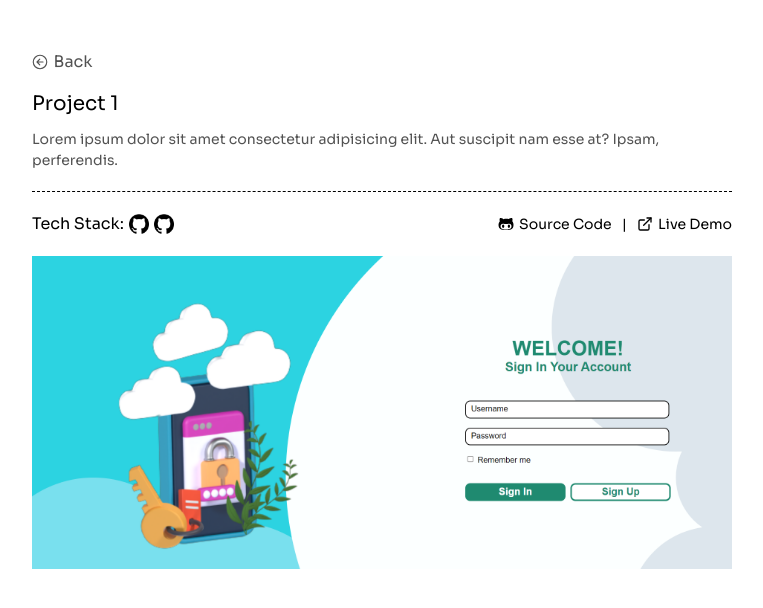
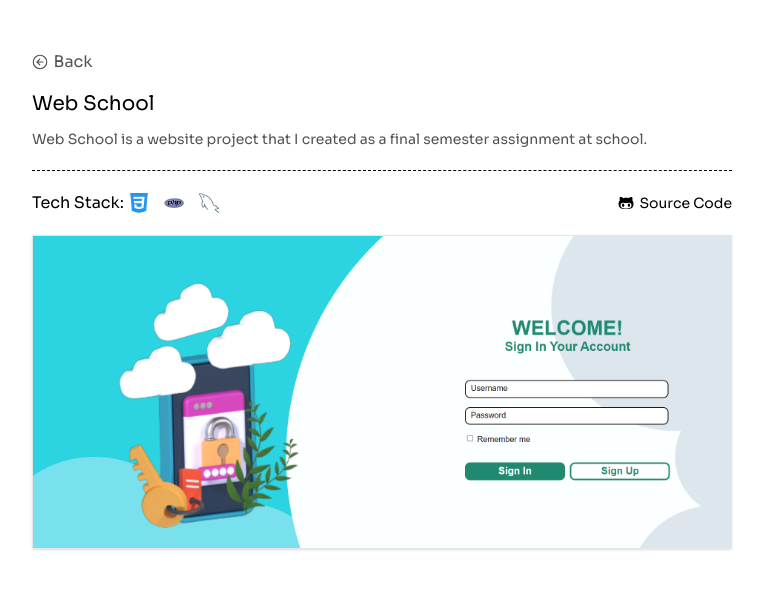
Before and after one commit to Muhammad-Khairul-Kholqi/MyPortfolio, a React (Vite) app: page /project/1 in a window 1280 px wide. Shown: the top 608 px of the page, without its empty margins (258-1021 px from the left). Built offline with nearby package versions, Linux system fonts and the light colour scheme.

Commit message:
add project content

```diff
--- a/src/Page/AboutMe/education.jsx
+++ b/src/Page/AboutMe/education.jsx
@@ -20,7 +20,7 @@ const educationData = [
     {
         logo: LogoSmk,
         school: "SMK Wikrama Bogor",
-        duration: "2022 - 2022",
+        duration: "2022 - 2025",
         location: "Bogor, West Java"
     }
 ];
--- a/src/Page/Project/project.jsx
+++ b/src/Page/Project/project.jsx
@@ -2,35 +2,132 @@ import React, { useEffect, useState } from 'react';
 import CardProject from "./cardProject";
 
 import schoolImage from '../../Assets/project/school.png';
-import githubImage from '../../Assets/skills/github.png';
+import OnlineShop from '../../Assets/project/shop.png';
+import GcTools from '../../Assets/project/gc.png';
+import Chiken from '../../Assets/project/chiken.png';
+import Apotek from '../../Assets/project/apotek.png';
+import Agenda from '../../Assets/project/agenda.png';
+import Box from '../../Assets/project/box-styler.png';
+
+import Css from '../../Assets/skills/css.png';
+import Php from '../../Assets/skills/php.png';
+import Mysql from '../../Assets/skills/mysql.png';
+import Js from '../../Assets/skills/js.png';
+import Tailwind from '../../Assets/skills/tailwind.png';
+import ReactJs from '../../Assets/skills/react.png';
+import Express from '../../Assets/skills/express.png';
+import Vue from '../../Assets/skills/vue.png';
+import Laravel from '../../Assets/skills/laravel.png';
+import Bootstrap from '../../Assets/skills/bootstrap.png';
+import Html from '../../Assets/skills/html.png';
 
 const projectsData = [
   {
     id: 1,
-    title: "Project 1",
-    description: "Lorem ipsum dolor sit amet consectetur adipisicing elit. Aut suscipit nam esse at? Ipsam, perferendis.",
+    title: "Web School",
+    description: "Web School is a website project that I created as a final semester assignment at school.",
     image: schoolImage,
-    technology: ["React", "Node.js"],
-    github: "https://github.com/user/project1",
-    demo: "https://project1.demo",
+    technology: ["CSS", "PHP", "MySQL"],
+    github: "https://github.com/Muhammad-Khairul-Kholqi/WebsiteSchool",
+    demo: "",
     techImages: [
-      githubImage,
-      githubImage
+      Css,
+      Php,
+      Mysql
     ]
   },
+
   {
     id: 2,
-    title: "Project 2",
-    description: "Lorem ipsum dolor sit amet consectetur adipisicing elit. Aut suscipit nam esse at? Ipsam, perferendis.",
-    image: schoolImage,
-    technology: ["Vue", "Firebase"],
-    github: "https://github.com/user/project2",
-    demo: "https://project2.demo",
+    title: "Shop Urban Outfitters",
+    description: "Shop Urban Outfitters is a simple online shop website.",
+    image: OnlineShop,
+    technology: ["CSS", "PHP", "MySQL", "Js"],
+    github: "https://github.com/Muhammad-Khairul-Kholqi/Shop-Urban",
+    demo: "",
     techImages: [
-      githubImage,
-      githubImage
+      Css,
+      Php,
+      Mysql,
+      Js
     ]
-  }
+  },
+
+  {
+    id: 3,
+    title: "GC Tools",
+    description: "GC Tools is a website designed to make it easier for the frontend to develop its website.",
+    image: GcTools,
+    technology: ["Tailwind", "React Js", "MySQL", "Express Js"],
+    github: "https://github.com/Muhammad-Khairul-Kholqi/ApkTools",
+    demo: "https://gc-tools.vercel.app/",
+    techImages: [
+      Tailwind,
+      ReactJs,
+      Mysql,
+      Express
+    ]
+  },
+
+  {
+    id: 4,
+    title: "Waroeng Sawaregna",
+    description: "Waroeng Sawargena is an online food website that I created when learning Vue JS.",
+    image: Chiken,
+    technology: ["Vue Js", "Css", "Laravel"],
+    github: "https://github.com/Muhammad-Khairul-Kholqi/WaroengSawaregnaVue",
+    demo: "",
+    techImages: [
+      Vue,
+      Css,
+      Laravel
+    ]
+  },
+
+  {
+    id: 5,
+    title: "Apotek App",
+    description: "Aptek App is a medication management website that I created when learning Laravel.",
+    image: Apotek,
+    technology: ["Laravel", "Bootstrap", "MySQL"],
+    github: "https://github.com/Muhammad-Khairul-Kholqi/ApotekApp",
+    demo: "",
+    techImages: [
+      Laravel,
+      Bootstrap,
+      Mysql
+    ]
+  },
+
+  {
+    id: 6,
+    title: "Daily Agenda",
+    description: "Daily Agenda is a daily agenda website created to organize schedules so that they are organized.",
+    image: Agenda,
+    technology: ["Php", "Css", "MySQL"],
+    github: "https://github.com/Muhammad-Khairul-Kholqi/Agenda-Harian",
+    demo: "",
+    techImages: [
+      Php,
+      Css,
+      Mysql
+    ]
+  },
+
+  {
+    id: 7,
+    title: "Dynamic Box Styler",
+    description: "Dynamic Box Styler is a project created using DOM Js to make it easier to create a box.",
+    image: Box,
+    technology: ["Js", "HTML", "CSS"],
+    github: "https://github.com/Muhammad-Khairul-Kholqi/DynamicBoxStyler",
+    demo: "",
+    techImages: [
+      Js,
+      Html,
+      Css
+    ]
+  },
 ];
 
 const Project = () => {
--- a/src/Page/Project/projectDetail.jsx
+++ b/src/Page/Project/projectDetail.jsx
@@ -8,37 +8,133 @@ import { FaGithubAlt } from "react-icons/fa";
 import { FiExternalLink } from "react-icons/fi";
 
 import schoolImage from '../../Assets/project/school.png';
-import githubImage from '../../Assets/skills/github.png';
+import OnlineShop from '../../Assets/project/shop.png';
+import GcTools from '../../Assets/project/gc.png';
+import Chiken from '../../Assets/project/chiken.png';
+import Apotek from '../../Assets/project/apotek.png';
+import Agenda from '../../Assets/project/agenda.png';
+import Box from '../../Assets/project/box-styler.png';
+
+import Css from '../../Assets/skills/css.png';
+import Php from '../../Assets/skills/php.png';
+import Mysql from '../../Assets/skills/mysql.png';
+import Js from '../../Assets/skills/js.png';
+import Tailwind from '../../Assets/skills/tailwind.png';
+import ReactJs from '../../Assets/skills/react.png';
+import Express from '../../Assets/skills/express.png';
+import Vue from '../../Assets/skills/vue.png';
+import Laravel from '../../Assets/skills/laravel.png';
+import Bootstrap from '../../Assets/skills/bootstrap.png';
+import Html from '../../Assets/skills/html.png';
 
 const projectsData = [
   {
     id: 1,
-    title: "Project 1",
-    description: "Lorem ipsum dolor sit amet consectetur adipisicing elit. Aut suscipit nam esse at? Ipsam, perferendis.",
+    title: "Web School",
+    description: "Web School is a website project that I created as a final semester assignment at school.",
     image: schoolImage,
-    technology: ["React", "Node.js"],
-    github: "https://github.com/user/project1",
-    demo: "https://project1.demo",
+    technology: ["CSS", "PHP", "MySQL"],
+    github: "https://github.com/Muhammad-Khairul-Kholqi/WebsiteSchool",
+    demo: "",
     techImages: [
-      githubImage,
-      githubImage
+      Css,
+      Php,
+      Mysql
     ]
   },
+
   {
     id: 2,
-    title: "Project 2",
-    description: "Lorem ipsum dolor sit amet consectetur adipisicing elit. Aut suscipit nam esse at? Ipsam, perferendis.",
-    image: schoolImage,
-    technology: ["Vue", "Firebase"],
-    github: "https://github.com/user/project2",
+    title: "Shop Urban Outfitters",
+    description: "Shop Urban Outfitters is a simple online shop website.",
+    image: OnlineShop,
+    technology: ["CSS", "PHP", "MySQL", "Js"],
+    github: "https://github.com/Muhammad-Khairul-Kholqi/Shop-Urban",
     demo: "",
     techImages: [
-      githubImage,
-      githubImage
+      Css,
+      Php,
+      Mysql,
+      Js
     ]
-  }
+  },
+
+  {
+    id: 3,
+    title: "GC Tools",
+    description: "GC Tools is a website designed to make it easier for the frontend to develop its website.",
+    image: GcTools,
+    technology: ["Tailwind", "React Js", "MySQL", "Express Js"],
+    github: "https://github.com/Muhammad-Khairul-Kholqi/ApkTools",
+    demo: "https://gc-tools.vercel.app/",
+    techImages: [
+      Tailwind,
+      ReactJs,
+      Mysql,
+      Express
+    ]
+  },
+
+  {
+    id: 4,
+    title: "Waroeng Sawaregna",
+    description: "Waroeng Sawargena is an online food website that I created when learning Vue JS.",
+    image: Chiken,
+    technology: ["Vue Js", "Css", "Laravel"],
+    github: "https://github.com/Muhammad-Khairul-Kholqi/WaroengSawaregnaVue",
+    demo: "",
+    techImages: [
+      Vue,
+      Css,
+      Laravel
+    ]
+  },
+
+  {
+    id: 5,
+    title: "Apotek App",
+    description: "Aptek App is a medication management website that I created when learning Laravel.",
+    image: Apotek,
+    technology: ["Laravel", "Bootstrap", "MySQL"],
+    github: "https://github.com/Muhammad-Khairul-Kholqi/ApotekApp",
+    demo: "",
+    techImages: [
+      Laravel,
+      Bootstrap,
+      Mysql
+    ]
+  },
+
+  {
+    id: 6,
+    title: "Daily Agenda",
+    description: "Daily Agenda is a daily agenda website created to organize schedules so that they are organized.",
+    image: Agenda,
+    technology: ["Php", "Css", "MySQL"],
+    github: "https://github.com/Muhammad-Khairul-Kholqi/Agenda-Harian",
+    demo: "",
+    techImages: [
+      Php,
+      Css,
+      Mysql
+    ]
+  },
+
+  {
+    id: 7,
+    title: "Dynamic Box Styler",
+    description: "Dynamic Box Styler is a project created using DOM Js to make it easier to create a box.",
+    image: Box,
+    technology: ["Js", "HTML", "CSS"],
+    github: "https://github.com/Muhammad-Khairul-Kholqi/DynamicBoxStyler",
+    demo: "",
+    techImages: [
+      Js,
+      Html,
+      Css
+    ]
+  },
 ];
-
 const ProjectDetail = () => {
   AOS.init();
   const { id } = useParams();
@@ -81,7 +177,7 @@ const ProjectDetail = () => {
               <div>
                 <p>Tech Stack:</p>
               </div>
-              <div className="tech-images flex items-center gap-[5px]">
+              <div className="tech-images flex items-center gap-[15px]">
                 {project.techImages.map((image, index) => (
                   <img
                     className="w-[20px]"
@@ -116,7 +212,7 @@ const ProjectDetail = () => {
 
         <div className="flex justify-center mt-[20px]">
           <img
-            className="max-w-[700px] w-full"
+            className="max-w-[700px] w-full shadow border"
             src={project.image}
           />
         </div>
--- a/src/Template/sidebar.jsx
+++ b/src/Template/sidebar.jsx
@@ -75,56 +75,54 @@ const Sidebar = () => {
 
             <div className="menu-sidebar flex flex-col items-start mt-[20px]">
                 <Link to="/" className="w-full">
-                    <div className={`flex items-center gap-5 hover:bg-[#E5E5E5] hover:scale-105 duration-500 py-2 px-3 rounded-[5px] ${location.pathname === '/' ? 'bg-[#E5E5E5] text-black' : ''}`}>
+                    <div className={`flex items-center gap-5 hover:bg-[#F5F5F5] hover:scale-105 duration-500 py-2 px-3 rounded-[5px] ${location.pathname === '/' ? 'bg-[#F5F5F5] text-black' : ''}`}>
                         <BiHomeSmile className="icon-menu text-[18px]" />
                         <p className="text-menu text-[15px]">Home</p>
                     </div>
                 </Link>
 
                 <Link to="/aboutme" className="w-full mt-[10px]">
-                    <div className={`flex items-center gap-5 hover:bg-[#E5E5E5] hover:scale-105 duration-500 py-2 px-3 rounded-[5px] ${location.pathname === '/aboutme' ? 'bg-[#E5E5E5] text-black' : ''}`}>
+                    <div className={`flex items-center gap-5 hover:bg-[#F5F5F5] hover:scale-105 duration-500 py-2 px-3 rounded-[5px] ${location.pathname === '/aboutme' ? 'bg-[#F5F5F5] text-black' : ''}`}>
                         <LuLeaf className="icon-menu text-[18px]" />
                         <p className="text-menu text-[15px]">About</p>
                     </div>
                 </Link>
 
                 <Link to="/dashboard" className="w-full mt-[10px]">
-                    <div className={`flex items-center gap-5 hover:bg-[#E5E5E5] hover:scale-105 duration-500 py-2 px-3 rounded-[5px] ${location.pathname === '/dashboard' ? 'bg-[#E5E5E5] text-black' : ''}`}>
+                    <div className={`flex items-center gap-5 hover:bg-[#F5F5F5] hover:scale-105 duration-500 py-2 px-3 rounded-[5px] ${location.pathname === '/dashboard' ? 'bg-[#F5F5F5] text-black' : ''}`}>
                         <TbLayoutDashboard className="icon-menu text-[18px]" />
                         <p className="text-menu text-[15px]">Dashboard</p>
                     </div>
                 </Link>
 
                 <Link to="/roadmap" className="w-full mt-[10px]">
-                    <div className={`flex items-center gap-5 hover:bg-[#E5E5E5] hover:scale-105 duration-500 py-2 px-3 rounded-[5px] ${location.pathname === '/roadmap' ? 'bg-[#E5E5E5] text-black' : ''}`}>
+                    <div className={`flex items-center gap-5 hover:bg-[#F5F5F5] hover:scale-105 duration-500 py-2 px-3 rounded-[5px] ${location.pathname === '/roadmap' ? 'bg-[#F5F5F5] text-black' : ''}`}>
                         <TbRouteSquare className="icon-menu text-[18px]" />
                         <p className="text-menu text-[15px]">Roadmap</p>
                     </div>
                 </Link>
 
                 <Link to="/project" className="w-full mt-[10px]">
-                    <div className={`flex items-center gap-5 hover:bg-[#E5E5E5] hover:scale-105 duration-500 py-2 px-3 rounded-[5px] ${location.pathname === '/project' ? 'bg-[#E5E5E5] text-black' : ''}`}>
+                    <div className={`flex items-center gap-5 hover:bg-[#F5F5F5] hover:scale-105 duration-500 py-2 px-3 rounded-[5px] ${location.pathname === '/project' ? 'bg-[#F5F5F5] text-black' : ''}`}>
                         <LiaBoxSolid className="icon-menu text-[18px]" />
                         <p className="text-menu text-[15px]">Project</p>
                     </div>
                 </Link>
 
                 <Link to="/blog" className="w-full mt-[10px]">
-                    <div className={`flex items-center gap-5 hover:bg-[#E5E5E5] hover:scale-105 duration-500 py-2 px-3 rounded-[5px] ${location.pathname === '/blog' ? 'bg-[#E5E5E5] text-black' : ''}`}>
+                    <div className={`flex items-center gap-5 hover:bg-[#F5F5F5] hover:scale-105 duration-500 py-2 px-3 rounded-[5px] ${location.pathname === '/blog' ? 'bg-[#F5F5F5] text-black' : ''}`}>
                         <TbPencilMinus className="icon-menu text-[18px]" />
                         <p className="text-menu text-[15px]">Blogs</p>
                     </div>
                 </Link>
 
                 <Link to="/contact" className="w-full mt-[10px]">
-                    <div className={`flex items-center gap-5 hover:bg-[#E5E5E5] hover:scale-105 duration-500 py-2 px-3 rounded-[5px] ${location.pathname === '/contact' ? 'bg-[#E5E5E5] text-black' : ''}`}>
+                    <div className={`flex items-center gap-5 hover:bg-[#F5F5F5] hover:scale-105 duration-500 py-2 px-3 rounded-[5px] ${location.pathname === '/contact' ? 'bg-[#F5F5F5] text-black' : ''}`}>
                         <IoMdPaperPlane className="icon-menu text-[18px]" />
                         <p className="text-menu text-[15px]">Contact</p>
                     </div>
                 </Link>
             </div>
-
-            <hr className="mt-[20px]" />
 
             <Link to="/liked-songs">
                 <div className="button-unduh flex justify-center mt-[20px] border py-[8px] rounded-[10px] hover:scale-105 duration-500">
```
Also changed, not shown: src/Assets/project/box-styler.png (added).
